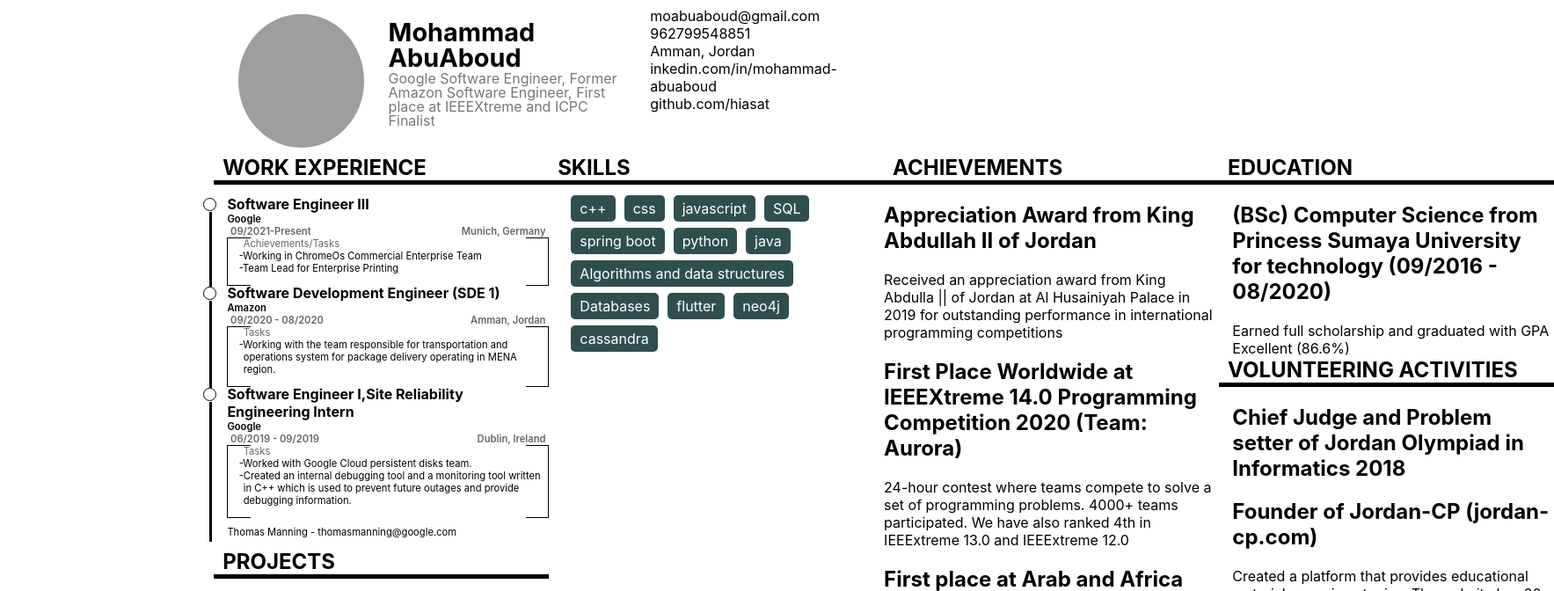
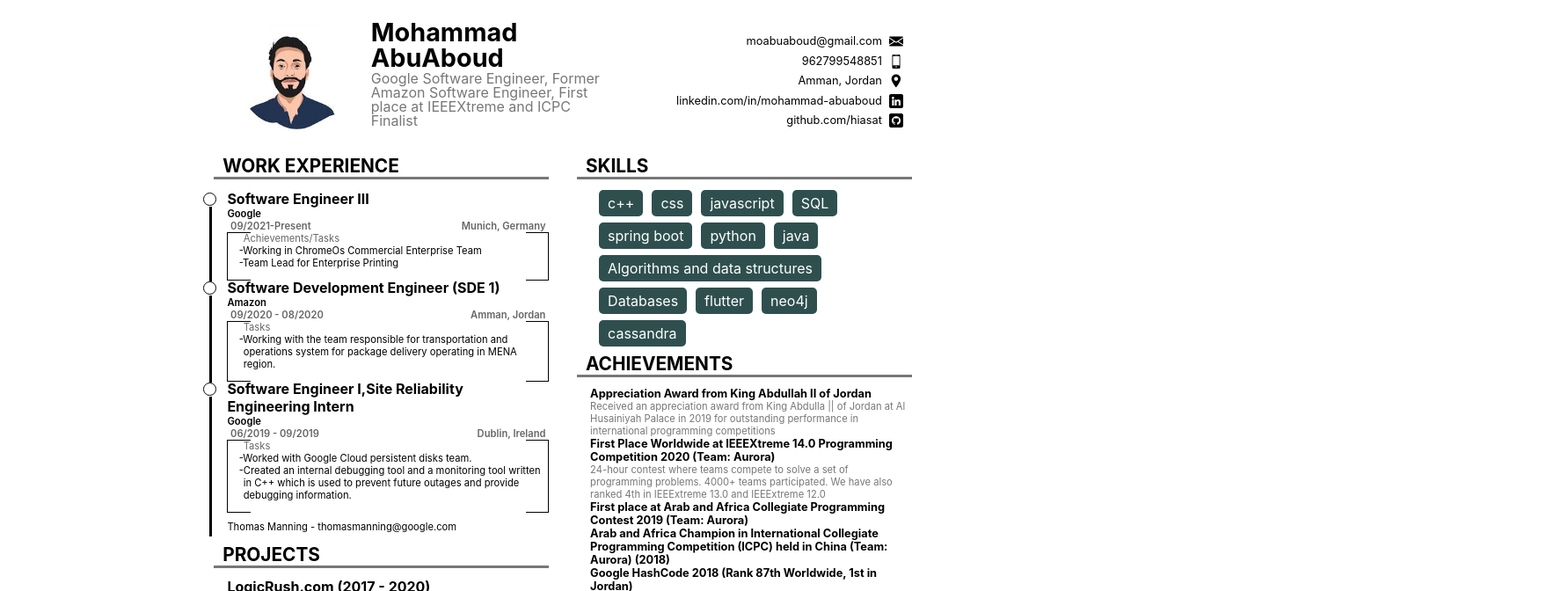
Before and after one commit to MinaLMG/CV-with-react, a React (Create React App) app: page / in a window 1280 px wide. Shown: the top 672 px of the page at 88% size, 1767 px wide, since content can reach past the window. Built offline with nearby package versions, Linux system fonts and the light colour scheme; grey boxes are pictures that could not be loaded.

Commit message:
finished initial styling for all components

```diff
--- a/src/App.js
+++ b/src/App.js
@@ -2,7 +2,7 @@ import logo from "./logo.svg";
 import "./App.css";
 import React from "react";
 import Header from "./components/Header/Header";
-import personal from "./assets/me.jpg";
+import personal from "./assets/man.jpg";
 import Body from "./components/Body/Body";
 function App() {
   const HeaderData = {
@@ -14,7 +14,7 @@ function App() {
       mail: "moabuaboud@gmail.com",
       phone: +962799548851,
       accomodation: "Amman, Jordan",
-      linkedin: "inkedin.com/in/mohammad-abuaboud",
+      linkedin: "linkedin.com/in/mohammad-abuaboud",
       github: "github.com/hiasat",
     },
   };
--- a/src/components/Body/Achievements/Achievements.js
+++ b/src/components/Body/Achievements/Achievements.js
@@ -1,12 +1,14 @@
 import React from "react";
-import TitleDescription from "../../TitleDescription/TitleDescription";
+import TitleDescription from "../TitleDescription/TitleDescription";
 import classes1 from "../Style/Section.module.css";
+import classes from "./Achievements.module.css";
+
 function Achievements(props) {
   const achievements = Object.keys(props.data);
   return (
     <div className={classes1.section}>
       <h2 className={classes1["section-title"]}>Achievements</h2>
-      <div>
+      <div className={classes1["section-body"]}>
         {achievements.map((achievement) => (
           <React.Fragment key={achievement}>
             <TitleDescription data={props.data[achievement]}></TitleDescription>
--- /dev/null
+++ b/src/components/Body/Achievements/Achievements.module.css
@@ -0,0 +1,6 @@
+.achievements-list {
+  font-size: 1rem;
+  margin-block-start: 0;
+  margin-block-end: 0;
+  padding-inline-start: 0;
+}
--- a/src/components/Body/Education/Education.js
+++ b/src/components/Body/Education/Education.js
@@ -1,5 +1,5 @@
 import React from "react";
-import TitleDescription from "../../TitleDescription/TitleDescription";
+import TitleDescription from "../TitleDescription/TitleDescription";
 import classes1 from "../Style/Section.module.css";
 function Education(props) {
   const education = Object.keys(props.data);
--- a/src/components/Body/Style/Section.module.css
+++ b/src/components/Body/Style/Section.module.css
@@ -4,12 +4,13 @@
 }
 .section-title {
   font-weight: bold;
-  border-bottom: 5px solid black;
+  border-bottom: 3px solid #777;
   text-transform: uppercase;
   padding-left: 10px;
   margin-bottom: 1rem;
   margin-block-start: 0;
   margin-block-end: 0;
+  font-size: 1.3rem;
 }
 .section-body {
   padding-left: 4%;
--- /dev/null
+++ b/src/components/Body/TitleDescription/TitleDescription.js
@@ -0,0 +1,13 @@
+import React from "react";
+import classes from "./TitleDescription.module.css";
+function TitleDescription(props) {
+  return (
+    <React.Fragment>
+      <h2 className={classes.title}>{props.data.title}</h2>
+      {props.data.description && (
+        <div className={classes.description}>{props.data.description}</div>
+      )}
+    </React.Fragment>
+  );
+}
+export default TitleDescription;
--- /dev/null
+++ b/src/components/Body/TitleDescription/TitleDescription.module.css
@@ -0,0 +1,9 @@
+.title {
+  margin-block-end: 0;
+  margin-block-start: 0;
+  font-size: 0.8rem;
+}
+.description {
+  font-size: 0.7rem;
+  color: #777;
+}
--- a/src/components/Body/Volunteering/Volunteering.js
+++ b/src/components/Body/Volunteering/Volunteering.js
@@ -1,5 +1,5 @@
 import React from "react";
-import TitleDescription from "../../TitleDescription/TitleDescription";
+import TitleDescription from "../TitleDescription/TitleDescription";
 import classes1 from "../Style/Section.module.css";
 
 function Volunteering(props) {
--- a/src/components/Header/Header.js
+++ b/src/components/Header/Header.js
@@ -1,4 +1,10 @@
 import classes from "./Header.module.css";
+import email from "../../assets/email.png";
+import phone from "../../assets/cell-phone.png";
+import gps from "../../assets/placeholder.png";
+import linkedin from "../../assets/linkedin.png";
+import github from "../../assets/github.png";
+
 function Header(props) {
   return (
     <div className={classes["header"]}>
@@ -15,15 +21,36 @@ function Header(props) {
         </p>
       </div>
       <div className={classes["header-contacts"]}>
-        {props.data.contacts.mail && <div>{props.data.contacts.mail}</div>}
-        {props.data.contacts.phone && <div>{props.data.contacts.phone}</div>}
+        {props.data.contacts.mail && (
+          <div>
+            {props.data.contacts.mail}
+            <img src={email}></img>
+          </div>
+        )}
+        {props.data.contacts.phone && (
+          <div>
+            {props.data.contacts.phone}
+            <img src={phone}></img>
+          </div>
+        )}
         {props.data.contacts.accomodation && (
-          <div>{props.data.contacts.accomodation}</div>
+          <div>
+            {props.data.contacts.accomodation}
+            <img src={gps}></img>
+          </div>
         )}
         {props.data.contacts.linkedin && (
-          <div>{props.data.contacts.linkedin}</div>
+          <div>
+            {props.data.contacts.linkedin}
+            <img src={linkedin}></img>
+          </div>
         )}
-        {props.data.contacts.github && <div>{props.data.contacts.github}</div>}
+        {props.data.contacts.github && (
+          <div>
+            {props.data.contacts.github}
+            <img src={github}></img>
+          </div>
+        )}
       </div>
     </div>
   );
--- a/src/components/Header/Header.module.css
+++ b/src/components/Header/Header.module.css
@@ -37,6 +37,21 @@
 }
 
 .header-contacts {
-  width: 35%;
+  width: 40%;
+  justify-content: center;
+  align-content: flex-end;
+  display: flex;
+  flex-direction: column;
+  font-size: 0.8rem;
+}
+
+.header-contacts div {
+  display: flex;
+  flex-direction: row;
   justify-content: flex-end;
+  margin: 0.2rem 0;
 }
+.header-contacts img {
+  width: 1rem;
+  margin-left: 0.5rem;
+}
--- a/src/components/TitleDescription/TitleDescription.js
+++ /dev/null
@@ -1,11 +0,0 @@
-import React from "react";
-
-function TitleDescription(props) {
-  return (
-    <React.Fragment>
-      <h2>{props.data.title}</h2>
-      <div>{props.data.description}</div>
-    </React.Fragment>
-  );
-}
-export default TitleDescription;
```
Also changed, not shown: src/assets/man.jpg (added).
